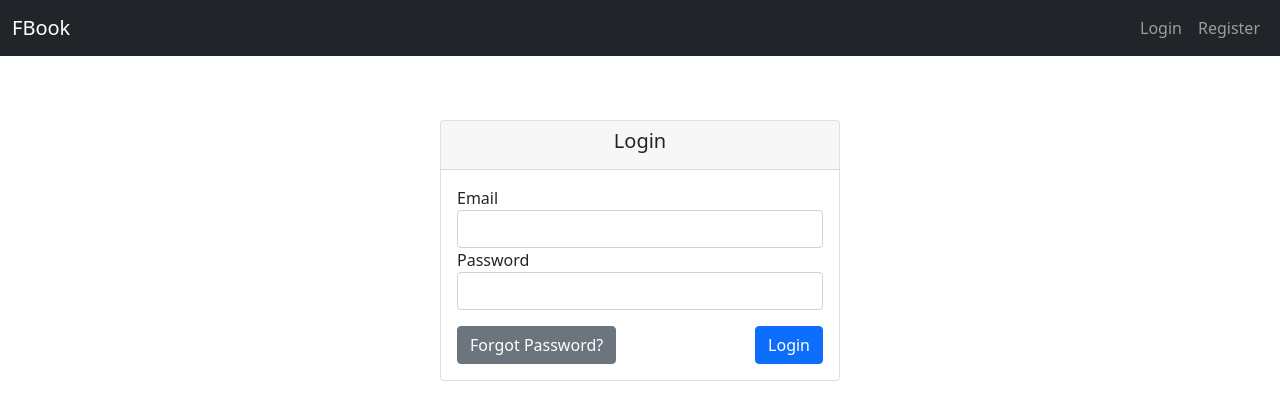
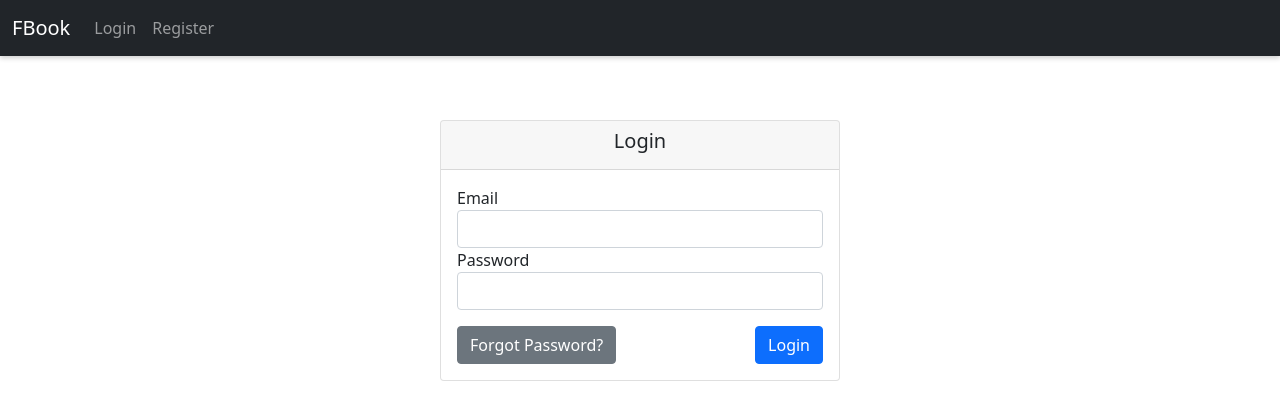
Before and after one commit to 0xdeee/edrk-ng-prj-fbook, an Angular app: page / in a window 1280 px wide. Shown: the top 420 px of the page. Built offline with nearby package versions, Linux system fonts and the light colour scheme.

Commit message:
fixed navbar collapse

```diff
--- a/src/app/components/main-nav-bar/main-nav-bar.component.css
+++ b/src/app/components/main-nav-bar/main-nav-bar.component.css
@@ -0,0 +1,11 @@
+nav {
+  position: sticky;
+  top: -2px;
+  z-index: 1;
+  -webkit-backface-visibility: hidden;
+  box-shadow: 0px 2px 5px rgba(0, 0, 0, 0.2);
+}
+
+.navbar {
+  margin-bottom: 2px !important;
+}
--- a/src/app/components/main-nav-bar/main-nav-bar.component.html
+++ b/src/app/components/main-nav-bar/main-nav-bar.component.html
@@ -1,13 +1,13 @@
 <nav class="navbar navbar-expand-sm navbar-dark bg-dark">
   <div class="container-fluid">
     <a class="navbar-brand" href="#">FBook</a>
-    <div class="d-flex flex-row-reverse">
-      <button class="navbar-toggler" type="button" data-bs-toggle="collapse" data-bs-target="#navbarNavAltMarkup"
-        aria-controls="navbarNavAltMarkup" aria-expanded="false" aria-label="Toggle navigation">
+    <button class="navbar-toggler" type="button" (click)="collapse=!collapse" data-bs-toggle="collapse"
+      data-bs-target="#navbarNavAltMarkup" aria-controls="navbarNavAltMarkup" aria-expanded="false"
+      aria-label="Toggle navigation">
       <span class="navbar-toggler-icon"></span>
     </button>
-      <div class="collapse navbar-collapse" id="navbarNavAltMarkup">
-        <div class="navbar-nav">
+    <div id="navbarNavAltMarkup" [ngClass]="{ collapse: collapse, 'navbar-collapse': true }">
+      <ul class="navbar-nav ml-auto">
         <div class="navbar-nav" *ngIf="isLoggedIn">
           <li class="nav-item" routerLinkActive="active" [routerLinkActiveOptions]="{exact: true}">
             <a class="nav-link" routerLink="home">Home</a>
@@ -36,8 +36,7 @@
             <a class="nav-link" routerLink="register">Register</a>
           </li>
         </div>
-        </div>
-      </div>
+      </ul>
     </div>
   </div>
 </nav>
--- a/src/app/components/main-nav-bar/main-nav-bar.component.ts
+++ b/src/app/components/main-nav-bar/main-nav-bar.component.ts
@@ -8,6 +8,7 @@ import { ApiService } from 'src/app/services/api.service';
 })
 export class MainNavBarComponent implements OnInit {
   @Input() isLoggedIn: boolean;
+  collapse = true;
   constructor(private apiService: ApiService) {}
 
   ngOnInit(): void {}
```
Lines whose indentation alone changed are shown as unchanged.
